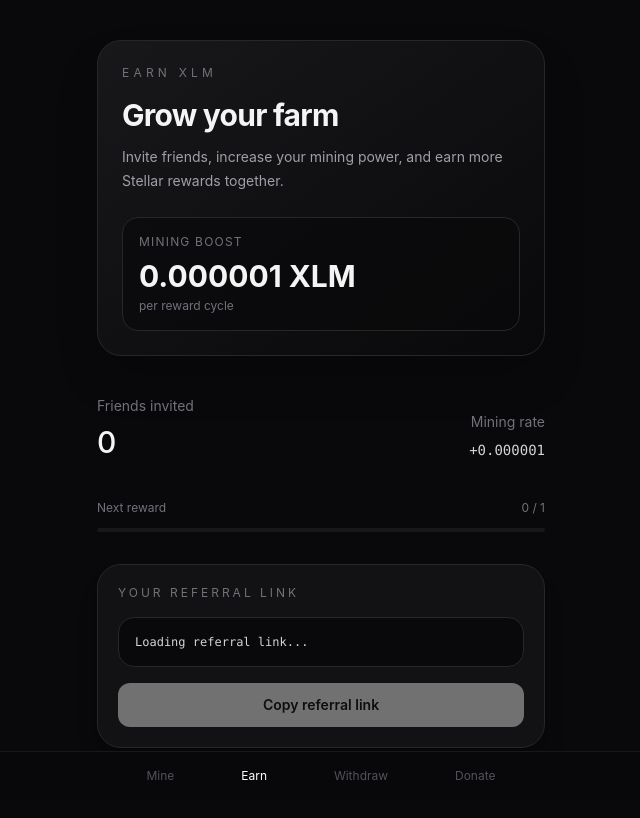
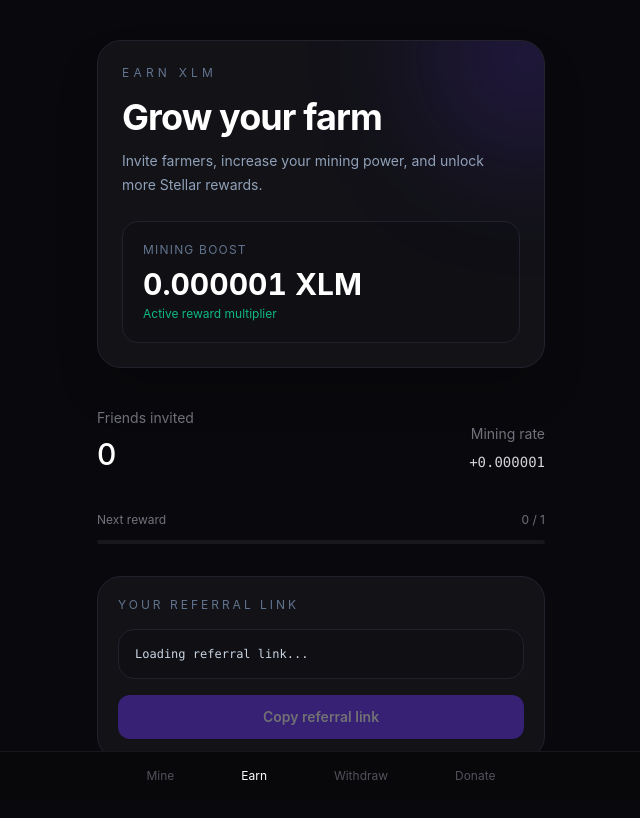
Before and after one commit to arashKazerouni/star-miner, a Next.js app: page /earn in a window 1280 px wide. Shown: the top 818 px of the page, without its empty margins (319-959 px from the left). Built offline with nearby package versions, Linux system fonts and the light colour scheme; no server answers.

Commit message:
Redesign earn page with Stellar Farm design system

```diff
--- a/app/earn/page.tsx
+++ b/app/earn/page.tsx
@@ -26,47 +26,45 @@
   }
 
   return (
-    <main className="min-h-screen bg-zinc-950 px-5 py-10 pb-28 text-zinc-100">
+    <main className="min-h-screen bg-[#09090D] px-5 py-10 pb-28 text-white">
       <div className="mx-auto max-w-md">
-        <div className="rounded-3xl border border-zinc-800 bg-gradient-to-br from-zinc-900 to-zinc-950 p-6 shadow-2xl shadow-black/30">
-          <p className="text-xs uppercase tracking-[0.35em] text-zinc-500">Earn XLM</p>
-          <h1 className="mt-4 text-3xl font-bold tracking-tight">Grow your farm</h1>
-          <p className="mt-3 text-sm leading-6 text-zinc-400">
-            Invite friends, increase your mining power, and earn more Stellar rewards together.
+        <section className="relative overflow-hidden rounded-3xl border border-[#22222D] bg-[#121217] p-6 shadow-2xl">
+          <div className="absolute -right-20 -top-20 h-48 w-48 rounded-full bg-[#6C38FF]/20 blur-3xl" />
+          <p className="relative text-xs uppercase tracking-[0.35em] text-slate-500">Earn XLM</p>
+          <h1 className="relative mt-4 text-4xl font-bold tracking-tight">Grow your farm</h1>
+          <p className="relative mt-3 text-sm leading-6 text-slate-400">
+            Invite farmers, increase your mining power, and unlock more Stellar rewards.
           </p>
 
-          <div className="mt-6 rounded-2xl border border-zinc-800 bg-zinc-950/70 p-4">
-            <p className="text-xs uppercase tracking-widest text-zinc-500">Mining boost</p>
-            <p className="mt-2 text-3xl font-bold">{miningRate} XLM</p>
-            <p className="mt-1 text-xs text-zinc-500">per reward cycle</p>
+          <div className="mt-6 rounded-2xl border border-[#22222D] bg-[#0F0F14] p-5">
+            <p className="text-xs uppercase tracking-widest text-slate-500">Mining boost</p>
+            <p className="mt-2 text-3xl font-bold tabular-nums">{miningRate} XLM</p>
+            <p className="mt-1 text-xs text-[#10B981]">Active reward multiplier</p>
           </div>
-        </div>
+        </section>
 
-        <div className="mt-6 space-y-4">
+        <section className="mt-6 space-y-4">
           <ReferralStats referrals={referrals} miningRate={miningRate} />
           <ReferralProgress referrals={referrals} target={nextTarget} />
-        </div>
+        </section>
 
-        <div className="mt-8 rounded-3xl border border-zinc-800 bg-zinc-900/60 p-5 shadow-xl shadow-black/20">
-          <p className="text-xs uppercase tracking-[0.25em] text-zinc-500">Your referral link</p>
-
-          <div className="mt-4 rounded-2xl border border-zinc-800 bg-zinc-950 p-4">
-            <code className="block truncate text-xs text-zinc-300">
+        <section className="mt-8 rounded-3xl border border-[#22222D] bg-[#121217] p-5">
+          <p className="text-xs uppercase tracking-[0.25em] text-slate-500">Your referral link</p>
+          <div className="mt-4 rounded-2xl border border-[#22222D] bg-[#0F0F14] p-4">
+            <code className="block truncate text-xs text-slate-300">
               {referralLink || "Loading referral link..."}
             </code>
           </div>
-
           <button
             type="button"
             onClick={copyReferralLink}
             disabled={!referralLink}
-            className="mt-4 w-full rounded-xl bg-white px-5 py-3 text-sm font-semibold text-zinc-950 transition hover:bg-zinc-200 disabled:opacity-40"
+            className="mt-4 w-full rounded-xl bg-[#6C38FF] px-5 py-3 text-sm font-semibold text-white transition hover:bg-[#5A2EE5] disabled:opacity-40"
           >
             {copied ? "Copied!" : "Copy referral link"}
           </button>
-        </div>
+        </section>
       </div>
-
       <BottomNav />
     </main>
   );
```
